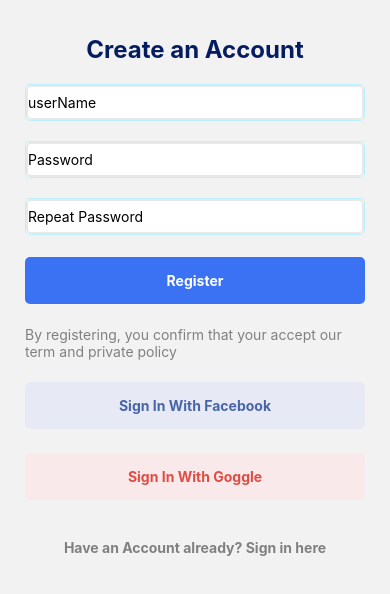
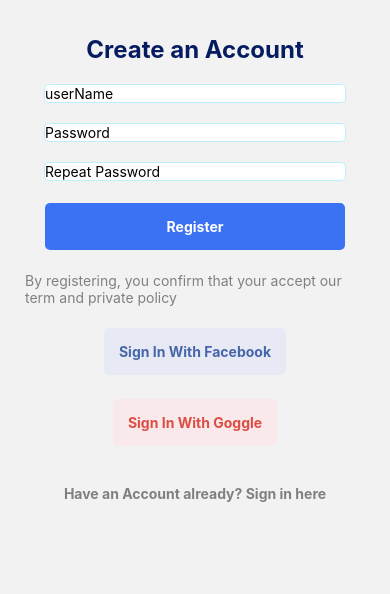
Before and after one commit to elirandagan/react-native-express-app, a React Native app in the folder Front/: screen /SignUpScreen in a window 390 px wide. Shown: the top 594 px of the page. Built offline with nearby package versions, Linux system fonts and the light colour scheme; what apisauce would draw is missing.

Commit message:
ui and renderiing

```diff
--- a/Front/services/api-service.tsx
+++ b/Front/services/api-service.tsx
@@ -1,4 +1,4 @@
-import AsyncStorage from "@react-native-community/async-storage";
+import AsyncStorage from '@react-native-async-storage/async-storage';
 import axios from "axios";
 import { create } from "apisauce";
 
@@ -11,7 +11,7 @@
 getAccessToken();
 
 const ApiService = create({
-  baseURL: "http://192.168.1.31:3000/",
+  baseURL: "http://192.168.1.102:3000/",
 });
 
 export const GetUserData = (userId: string) => {
--- a/Front/src/components/button.component.tsx
+++ b/Front/src/components/button.component.tsx
@@ -7,13 +7,15 @@
   type?: string;
   backColor?: string;
   fgColor?: string;
-}> = ({ onPress, text, type = "primary", backColor, fgColor }) => {
+  minLength?: string;
+}> = ({ onPress, text, type = "primary", backColor, fgColor, minLength }) => {
   return (
     <Pressable onPress={onPress}
      style={[
       styles.container,
        styles[`container_${type}`],
-       backColor ? {backgroundColor: backColor} : {}
+       backColor ? {backgroundColor: backColor} : {},
+       minLength == "L" ? {minWidth : 300} : {}
        ]} >
       <Text style={[
         styles.text,
@@ -27,7 +29,7 @@
 const styles = StyleSheet.create({
 
   container:{
-    width: '100%',
+    // width: 100,
     padding: 15,
     marginVertical: 12,
     alignItems:'center',
--- a/Front/src/components/input-text.component.tsx
+++ b/Front/src/components/input-text.component.tsx
@@ -5,7 +5,7 @@
   setValue: Dispatch<SetStateAction<string>>;
   placeholder?: string;
   value?: string;
-  minLength?: number;
+  minLength?: string;
   maxLength?: number;
   keyboardType?: KeyboardTypeOptions;
   secureTextEntry?: boolean;
@@ -13,6 +13,7 @@
   setValue,
   placeholder,
   value,
+  minLength,
   maxLength,
   keyboardType,
   secureTextEntry,
@@ -23,7 +24,7 @@
         placeholder={placeholder}
         onChangeText={setValue}
         value={value}
-        style={style.input}
+        style={style.input, style[`input_${minLength}`]}
         maxLength={maxLength}
         keyboardType={keyboardType}
         secureTextEntry={secureTextEntry}
@@ -36,7 +37,7 @@
 const style = StyleSheet.create({
 container:{
   backgroundColor: 'white',
-  width: '100%',
+  // width: 100,
   borderColor: '#61dafb6b',
   borderWidth: 1,
   borderRadius: 5,
@@ -49,4 +50,8 @@
     borderRadius: 5,
     height: 35
   },
+
+  input_L:{
+    minWidth: 300
+  }
 });
--- a/Front/src/components/new-post.component.tsx
+++ b/Front/src/components/new-post.component.tsx
@@ -1,7 +1,6 @@
 import React, { FC, useState } from "react";
 import { View, StyleSheet, Text } from "react-native";
-import AsyncStorage from "@react-native-community/async-storage";
-// import ApiService from "../../services/api-service";
+import AsyncStorage from '@react-native-async-storage/async-storage';// import ApiService from "../../services/api-service";
 import { SavePost } from "../../services";
 import { InputComponent, HeadLineComponent, ButtonComponent } from "./index";
 
--- a/Front/src/components/post.component.tsx
+++ b/Front/src/components/post.component.tsx
@@ -12,8 +12,8 @@
   const [message, SetMessage] = useState<String>("");
   const [showInput, setShowInput] = useState<Boolean>(false);
   const [newText, setNewText] = useState("");
-  const [updateText,setUpdateText] = useState<String>("Update");
-  const [deletText,setDeleteText] = useState<String>("Delete");
+  const [updateText, setUpdateText] = useState<String>("Update");
+  const [deletText, setDeleteText] = useState<String>("Delete");
 
   const onDeletePost = async () => {
     if (post instanceof MyPost) {
@@ -31,10 +31,10 @@
   const onUpdatePost = () => {
     if (post instanceof MyPost) {
       setShowInput(!showInput);
-      if(!!showInput){
+      if (!!showInput) {
         setUpdateText("Update");
       }
-      else{
+      else {
         setUpdateText("Cancel");
       }
     }
@@ -42,9 +42,9 @@
 
   const updatePost = async () => {
     try {
-      if (post instanceof MyPost){
+      if (post instanceof MyPost) {
         const response = await UpdatePost(post._id as string, newText);
-        if(!!response){
+        if (!!response) {
           SetMessage("Your post has been updated");
         }
       }
@@ -64,7 +64,7 @@
         <Text numberOfLines={4} ellipsizeMode="tail" style={styles.text}>
           {post.text}
         </Text>
-        <Text style={styles.date}>{post.date}</Text>
+        <Text style={styles.date}>{new Date(post?.date).toDateString()}</Text>
         {post instanceof MyPost && (
           <Pressable style={styles.deleteButton} onPress={onDeletePost}>
             <Text style={styles.deleteText}>{deletText}</Text>
@@ -92,7 +92,7 @@
 const styles = StyleSheet.create({
   postContainer: {
     backgroundColor: "white",
-    height: "10rem",
+    // height: 100,
     borderRadius: 12,
     marginVertical: 10,
     padding: 4,
@@ -105,7 +105,7 @@
   text: {
     fontSize: 18,
     marginTop: 4,
-    height: "7rem",
+    height: 100,
   },
 
   date: {
@@ -118,7 +118,8 @@
   deleteButton: {
     position: "absolute",
     top: "85%",
-    display: "block",
+    left: "2%"
+    // display: block,
   },
 
   deleteText: {
@@ -128,7 +129,7 @@
     position: "absolute",
     top: "85%",
     left: "18%",
-    display: "block",
+    // display: block,
   },
 
   updateText: {
--- a/Front/src/components/posts.component.tsx
+++ b/Front/src/components/posts.component.tsx
@@ -2,6 +2,7 @@
 import { View, StyleSheet, ScrollView } from "react-native";
 import { Post, MyPost } from "../types";
 import { HeadLineComponent, PostComponent } from "./index";
+
 
 export const PostsComponent: FC<{
   posts: Post[] | MyPost[] | undefined;
@@ -28,6 +29,6 @@
 
 const styles = StyleSheet.create({
   root:{
-    width: "100%",
+    // width: 100,
   }
 });
--- a/Front/src/screens/home-page-screen/home-page-screen.tsx
+++ b/Front/src/screens/home-page-screen/home-page-screen.tsx
@@ -46,7 +46,7 @@
     padding: 25,
   },
   selfPostSection: {
-    width: "-webkit-fill-available",
+    width: 300,
     borderBottomColor: "#3b71f382",
     borderBottomWidth: 2,
   },
--- a/Front/src/screens/my-posts-screen/my-posts.tsx
+++ b/Front/src/screens/my-posts-screen/my-posts.tsx
@@ -2,7 +2,7 @@
 import { View, Text, ScrollView, StyleSheet } from "react-native";
 // import ApiService from "../../../services/api-service";
 import { GetUserPosts } from "../../../services";
-import AsyncStorage from "@react-native-community/async-storage";
+import AsyncStorage from '@react-native-async-storage/async-storage';
 import { HeadLineComponent, PostsComponent } from "../../components";
 import { MyPost } from "../../types";
 import { plainToInstance } from "class-transformer";
--- a/Front/src/screens/sign-in-screen/sign-in-screen.tsx
+++ b/Front/src/screens/sign-in-screen/sign-in-screen.tsx
@@ -17,7 +17,7 @@
 } from "../../components";
 // import ApiService from "../../../services/api-service";
 import { LoginUser } from "../../../services/api-service";
-import AsyncStorage from "@react-native-community/async-storage";
+import AsyncStorage from '@react-native-async-storage/async-storage';
 
 export const SignInScreen: FC<{}> = () => {
   const [userName, setUserName] = useState("");
@@ -62,16 +62,19 @@
           placeholder="userName"
           value={userName}
           setValue={setUserName}
+          minLength={"L"}
         />
         <InputComponent
           placeholder="Password"
           value={password}
           setValue={setPassword}
           secureTextEntry={true}
+          minLength={"L"}
+
         />
         <Text style={styles.error}>{screenError}</Text>
 
-        <ButtonComponent text="Sign In" onPress={onSignInPressed} />
+        <ButtonComponent text="Sign In" minLength={"L"} onPress={onSignInPressed} />
 
         <SocialButtons />
 
@@ -79,6 +82,7 @@
           text="Create Account"
           onPress={onSignUp}
           type="tertiary"
+          minLength={"L"}
         />
       </View>
     </ScrollView>
@@ -91,8 +95,12 @@
     padding: 25,
   },
 
+  container: {
+    minWidth: 300
+  },
+
   logo: {
-    width: "70%",
+    width: 700,
     maxHeight: 200,
     maxWidth: 300,
   },
--- a/Front/src/screens/sign-up-screen/sign-up-screen.tsx
+++ b/Front/src/screens/sign-up-screen/sign-up-screen.tsx
@@ -53,21 +53,23 @@
       <ScrollView showsVerticalScrollIndicator={false}>
         <View style={styles.root}>
           <Text style={styles.title}>Create an Account</Text>
-          <InputComponent placeholder="userName" value={userName} setValue={setUserName} />
+          <InputComponent minLength={"L"} placeholder="userName" value={userName} setValue={setUserName} />
           <InputComponent
             placeholder="Password"
             value={password}
             setValue={setPassword}
             secureTextEntry={true}
+            minLength={"L"}
           />
           <InputComponent
             placeholder="Repeat Password"
             value={passwordRepeat}
             setValue={setPasswordRepeat}
             secureTextEntry={true}
+            minLength={"L"}
           />
           <Text style={styles.error}>{screenError}</Text>
-          <ButtonComponent text="Register" onPress={onRegisterInPressed} />
+          <ButtonComponent minLength={"L"} text="Register" onPress={onRegisterInPressed} />
 
           <Text style={styles.text}>
             By registering, you confirm that your accept our term and private
@@ -80,6 +82,7 @@
             text="Have an Account already? Sign in here"
             onPress={onSignIn}
             type="tertiary"
+            minLength={"L"}
           />
         </View>
       </ScrollView>
--- a/Front/src/screens/user-profile-screen/user-profile.tsx
+++ b/Front/src/screens/user-profile-screen/user-profile.tsx
@@ -2,7 +2,7 @@
 import { View, Text, ScrollView, StyleSheet } from "react-native";
 // import ApiService from "../../../services/api-service";
 import { GetUserData, UpdateUserProfile } from "../../../services";
-import AsyncStorage from "@react-native-community/async-storage";
+import AsyncStorage from '@react-native-async-storage/async-storage';
 import { InputComponent, ButtonComponent, HeadLineComponent } from "../../components";
 
 export const UserProfileScreen: FC<{}> = () => {
@@ -81,8 +81,9 @@
 
 const styles = StyleSheet.create({
   root: {
-    alignItems: "center",
-    padding: 25,
+    // alignItems: "center",
+    padding: 40,
+    minWidth:250
   },
 
   successMessage: {
--- a/Front/src/types/Post.tsx
+++ b/Front/src/types/Post.tsx
@@ -5,6 +5,6 @@
     this.date = date
   }
   public readonly userName?: String;
-  public readonly date?: Date;
+  public readonly date?: Date | String;
   public readonly text?: String;
 };
```
